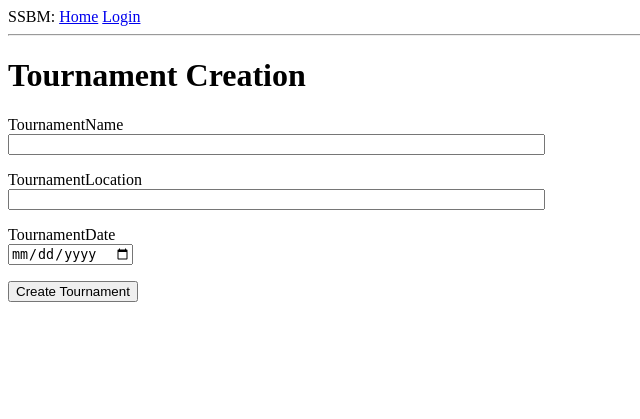
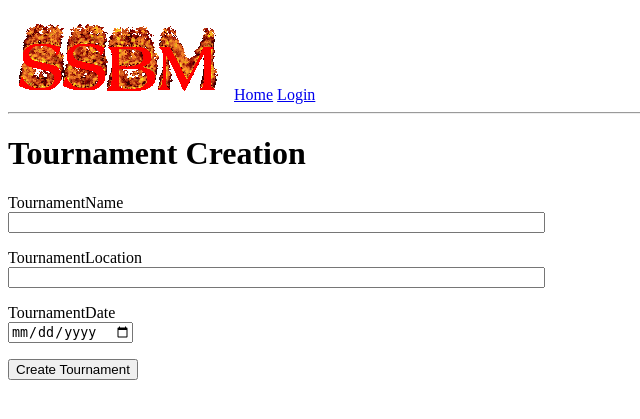
Before and after one commit to onewordFOURWORDS/Software-Engineering-Course-Project, a Flask app: page /TournamentCreation in a window 1280 px wide. Shown: the top 419 px of the page, without its empty margins (0-640 px from the left). Run offline with Flask 2, Linux system fonts and the light colour scheme.

Commit message:
Setup file structure for static assets added static asset to base template

```diff
--- a/app/templates/base.html
+++ b/app/templates/base.html
@@ -1,5 +1,6 @@
 <!doctype html>
 <html>
+
 <head>
     {% if title %}
     <title>{{ title }}</title>
@@ -7,9 +8,10 @@
     <title>SSBM</title>
     {% endif %}
 </head>
+
 <body>
     <div>
-            SSBM:
+        <img src="/static/images/SSBM_Logo_01.gif" , alt="SSBM_Logo_01.gif" />
         <a href="{{ url_for('index') }}">Home</a>
         {% if current_user.is_anonymous %}
         <a href="{{ url_for('login') }}">Login</a>
@@ -33,4 +35,5 @@
     {% endwith %}
     {% block content %}{% endblock %}
 </body>
+
 </html>
```
Also changed, not shown: app/static/images/SSBM_Logo_01.gif (added), app/static/images/SSBM_Logo_02.png (added). Lines whose indentation alone changed are shown as unchanged.
